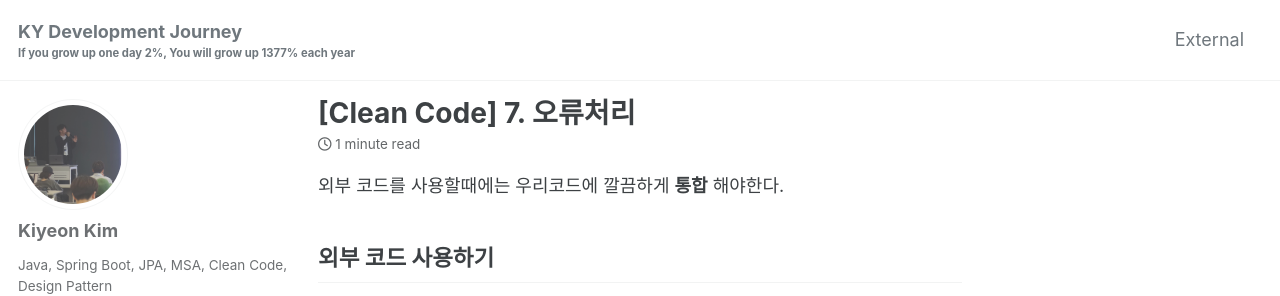
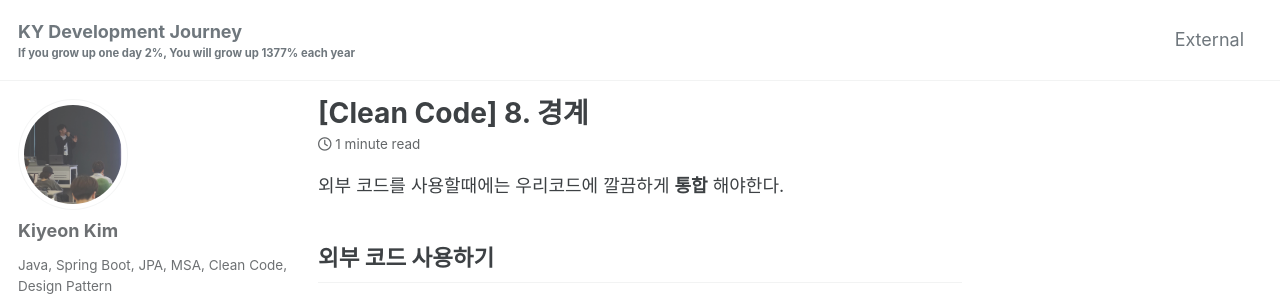
Before and after one commit to giyeon95/giyeon95.github.io, a Jekyll site: the page built from _posts/2020-05-05-clean-code-8.경계.md, in a window 1280 px wide and 900 px high. Shown: the top 296 px of the window. Built offline with Jekyll 4.4.1, drawn with Linux system fonts in a browser that asks for light colours; cached includes are drawn as plain includes; nearby versions of some CDN libraries; comment, search, counter and statistics services are not loaded.

Commit message:
update post

```diff
--- a/_posts/2020-05-05-clean-code-8.경계.md
+++ b/_posts/2020-05-05-clean-code-8.경계.md
@@ -1,5 +1,5 @@
 ---
-title: "[Clean Code] 7. 오류처리"
+title: "[Clean Code] 8. 경계"
 date: 2020-05-05 22:24:10 -0400
 categories: book
 ---
```
